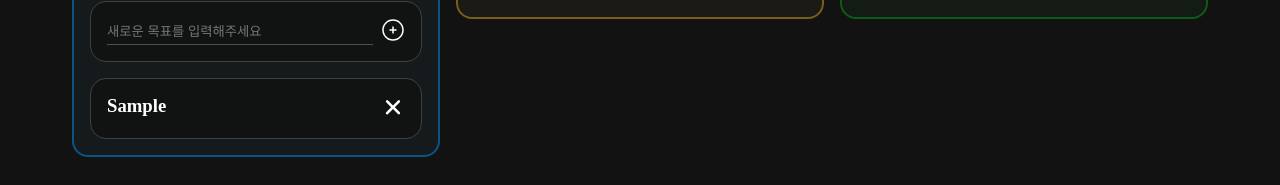
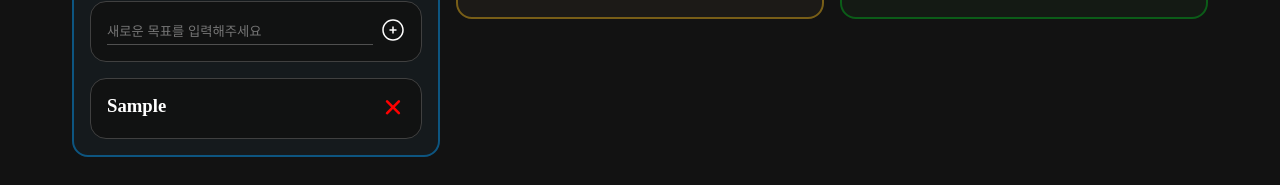
Before and after one commit to psst54/react-todo-20th, a React (Create React App) app: page / in a window 1280 px wide. Both pictures are taken after typing "Sample" into the empty fields and a click on the button 393 px from the left and 231 px from the top of the page. Shown: the part 200-385 px from the top of the page. Built offline with nearby package versions, Linux system fonts and the light colour scheme.

Commit message:
style: add icon color

```diff
--- a/src/assets/DeleteIcon.js
+++ b/src/assets/DeleteIcon.js
@@ -2,7 +2,7 @@ import { COLORS } from 'styles/constants';
 
 export default function DeleteIcon({
   size = '1.5rem',
-  color = COLORS.TEXT.STANDARD,
+  color = COLORS.TEXT.DANGER,
 }) {
   return (
     <svg
--- a/src/styles/constants.js
+++ b/src/styles/constants.js
@@ -1,6 +1,7 @@
 export const COLORS = {
   TEXT: {
     STANDARD: '#ffffff',
+    DANGER: '#ff0000',
   },
 
   BACKGROUND: {
```
